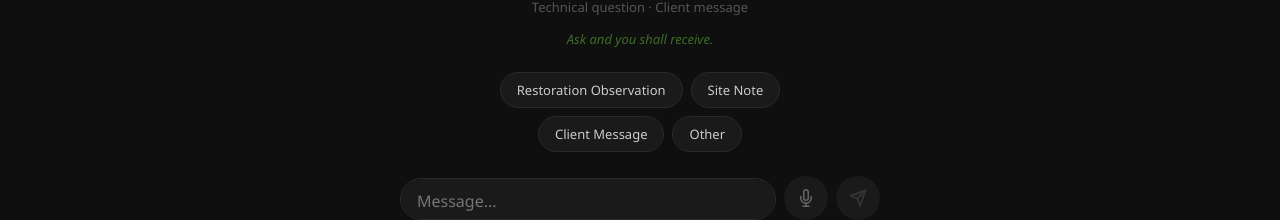
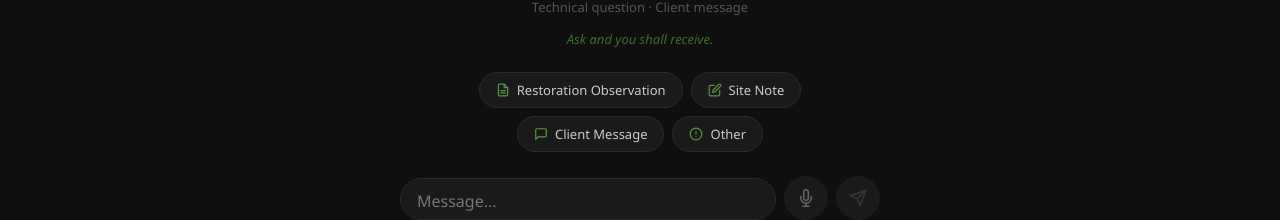
Before and after one commit to remytarby-hue/sow-builder, a React (Vite) app: page / in a window 1280 px wide. Both pictures are taken after a click on the button "Assistant". Shown: the part 362-582 px from the top of the page. Built offline with nearby package versions, Linux system fonts and the light colour scheme.

Commit message:
feat: gradient fade on category tabs, icons on template buttons

```diff
--- a/src/Assistant.jsx
+++ b/src/Assistant.jsx
@@ -264,7 +264,12 @@ export default function Assistant() {
     setTimeout(() => textareaRef.current?.focus(), 100);
   };
 
-  const TEMPLATES = ["Restoration Observation", "Site Note", "Client Message", "Other"];
+  const TEMPLATES = [
+    { label: "Restoration Observation", icon: <svg width="14" height="14" viewBox="0 0 24 24" fill="none" stroke="currentColor" strokeWidth="2" strokeLinecap="round" strokeLinejoin="round"><path d="M14 2H6a2 2 0 0 0-2 2v16a2 2 0 0 0 2 2h12a2 2 0 0 0 2-2V8z"/><polyline points="14 2 14 8 20 8"/><line x1="16" y1="13" x2="8" y2="13"/><line x1="16" y1="17" x2="8" y2="17"/></svg> },
+    { label: "Site Note",               icon: <svg width="14" height="14" viewBox="0 0 24 24" fill="none" stroke="currentColor" strokeWidth="2" strokeLinecap="round" strokeLinejoin="round"><path d="M11 4H4a2 2 0 0 0-2 2v14a2 2 0 0 0 2 2h14a2 2 0 0 0 2-2v-7"/><path d="M18.5 2.5a2.121 2.121 0 0 1 3 3L12 15l-4 1 1-4 9.5-9.5z"/></svg> },
+    { label: "Client Message",          icon: <svg width="14" height="14" viewBox="0 0 24 24" fill="none" stroke="currentColor" strokeWidth="2" strokeLinecap="round" strokeLinejoin="round"><path d="M21 15a2 2 0 0 1-2 2H7l-4 4V5a2 2 0 0 1 2-2h14a2 2 0 0 1 2 2z"/></svg> },
+    { label: "Other",                   icon: <svg width="14" height="14" viewBox="0 0 24 24" fill="none" stroke="currentColor" strokeWidth="2" strokeLinecap="round" strokeLinejoin="round"><circle cx="12" cy="12" r="10"/><line x1="12" y1="8" x2="12" y2="12"/><line x1="12" y1="16" x2="12.01" y2="16"/></svg> },
+  ];
 
   const isEmpty = messages.length === 0 && !loading;
   const historyCount = loadHistory().length;
@@ -318,13 +323,14 @@ export default function Assistant() {
           {/* TEMPLATE BUTTONS */}
           <div style={{display:"flex",flexWrap:"wrap",gap:8,justifyContent:"center",maxWidth:360}}>
             {TEMPLATES.map(t => (
-              <button key={t} onClick={() => startTemplate(t)}
-                style={{background:"#1a1a1a",border:"1px solid #2a2a2a",color:"#ccc",borderRadius:99,padding:"8px 16px",fontSize:13,cursor:"pointer",fontFamily:"inherit",transition:"all 0.15s"}}
+              <button key={t.label} onClick={() => startTemplate(t.label)}
+                style={{background:"#1a1a1a",border:"1px solid #2a2a2a",color:"#ccc",borderRadius:99,padding:"8px 16px",fontSize:13,cursor:"pointer",fontFamily:"inherit",transition:"all 0.15s",display:"flex",alignItems:"center",gap:7}}
                 onTouchStart={e=>e.currentTarget.style.borderColor=C.green}
                 onTouchEnd={e=>e.currentTarget.style.borderColor="#2a2a2a"}
                 onMouseEnter={e=>e.currentTarget.style.borderColor=C.green}
                 onMouseLeave={e=>e.currentTarget.style.borderColor="#2a2a2a"}>
-                {t}
+                <span style={{color:C.green,display:"flex"}}>{t.icon}</span>
+                {t.label}
               </button>
             ))}
           </div>
--- a/src/ReportLikePro.jsx
+++ b/src/ReportLikePro.jsx
@@ -317,7 +317,10 @@ export default function ReportLikePro({ onBack }) {
       </div>
 
       {/* CATEGORY CHIPS */}
-      <div style={{background:"#0f0f0f",borderBottom:"1px solid #1e1e1e",overflowX:"auto",WebkitOverflowScrolling:"touch",padding:"12px 16px"}}>
+      <div style={{background:"#0f0f0f",borderBottom:"1px solid #1e1e1e",position:"relative"}}>
+        <div style={{position:"absolute",left:0,top:0,bottom:0,width:24,background:"linear-gradient(to right, #0f0f0f, transparent)",zIndex:2,pointerEvents:"none"}}/>
+        <div style={{position:"absolute",right:0,top:0,bottom:0,width:40,background:"linear-gradient(to left, #0f0f0f, transparent)",zIndex:2,pointerEvents:"none"}}/>
+        <div style={{overflowX:"auto",WebkitOverflowScrolling:"touch",padding:"12px 16px"}}>
         <div style={{display:"flex",gap:8,minWidth:"max-content"}}>
           {CATEGORIES.map(cat => {
             const active = activeCategory===cat.id;
@@ -331,6 +334,7 @@ export default function ReportLikePro({ onBack }) {
               </button>
             );
           })}
+        </div>
         </div>
       </div>
 
```
